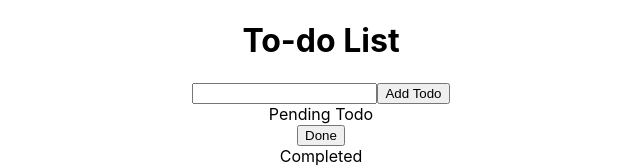
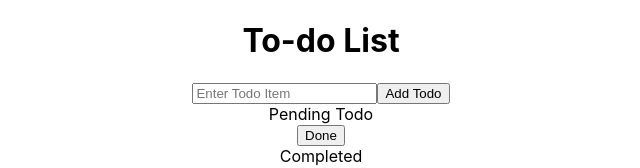
Before and after one commit to laurenarthur/reactinclassdemo, a React (Create React App) app in the folder reactdemo/: page / in a window 1280 px wide. Shown: the top 168 px of the page, without its empty margins (319-959 px from the left). Built offline with nearby package versions, Linux system fonts and the light colour scheme.

Commit message:
creating form and add

```diff
--- a/reactdemo/src/App.js
+++ b/reactdemo/src/App.js
@@ -2,29 +2,38 @@ import React, { Component } from 'react';
 import logo from './logo.svg';
 import './App.css';
 import TaskList from './TaskList';
-import { render } from 'react-dom';
 
 class App extends Component {
     constructor(){
         super()
         this.state = {
-            todoList: 'item2'
+            todoList: ['item2', 'item1'],
+            task: ''
         }
     }
     render(){
         return (
             <div className="App">
                 <h1>To-do List</h1>
-                <input></input>
-                <button onClick={()=> this.addTodo()}>Add Todo</button>
+                <form onSubmit={(e) =>this.addTodo(e)}>
+                    <input
+                        type='text'
+                        className='input'
+                        placeholder='Enter Todo Item'
+                        value={this.state.task}
+                        onChange={(e) => this.setState({task: e.target.value})}
+                    />
+                <button type='submit'>Add Todo</button>
+                </form>
                 <TaskList title={'Pending Todo'} buttonText={'Done'} tasks={this.state.todoList} buttonFunction={this.removeTodo()} />
                 <TaskList title={'Completed'} buttonText={'Delete'} tasks={'done'} buttonFunction={this.removeTodo()}/>
+
             </div>
         );
     }
-    addTodo(){
-        console.log('called');
-        this.setState({todoList: 'item1'});
+    addTodo(e){
+        e.preventDefaut();
+
     }
     removeTodo(){
         if(this.state.todoList != null){
```
